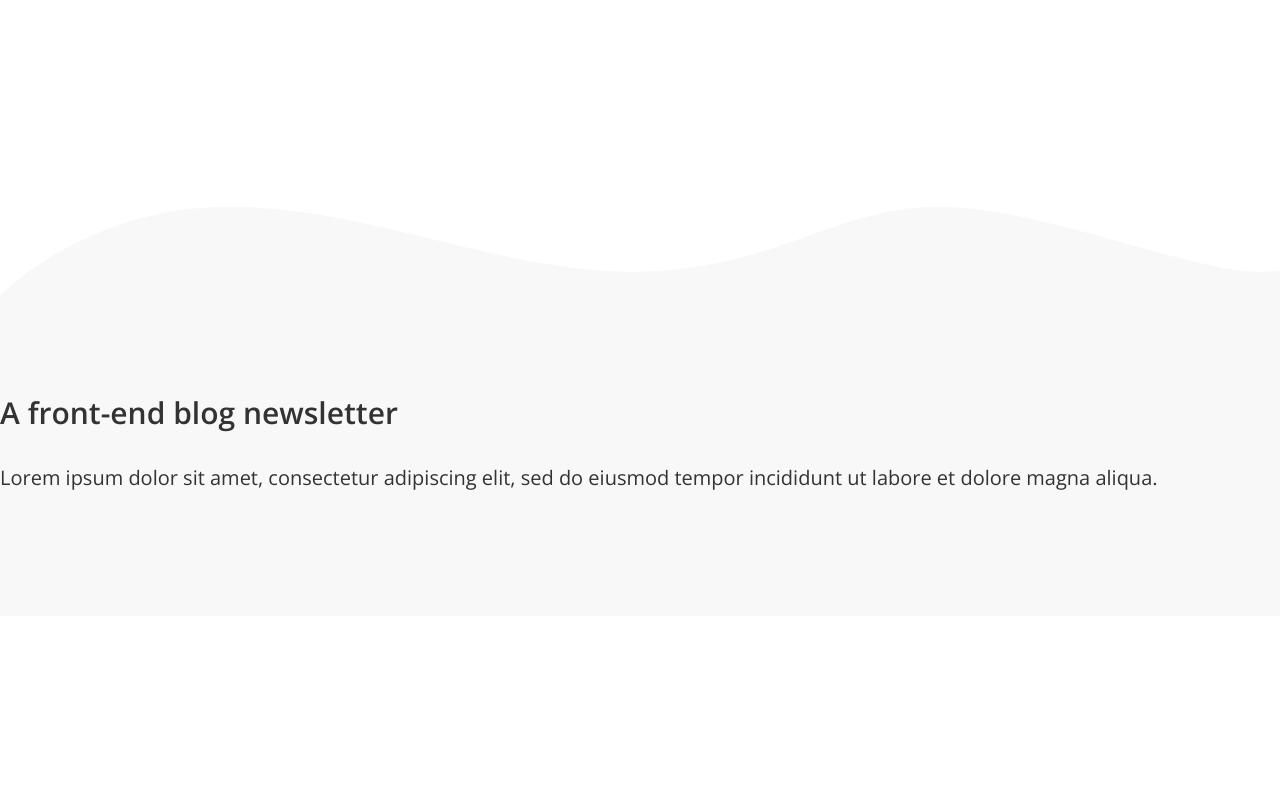
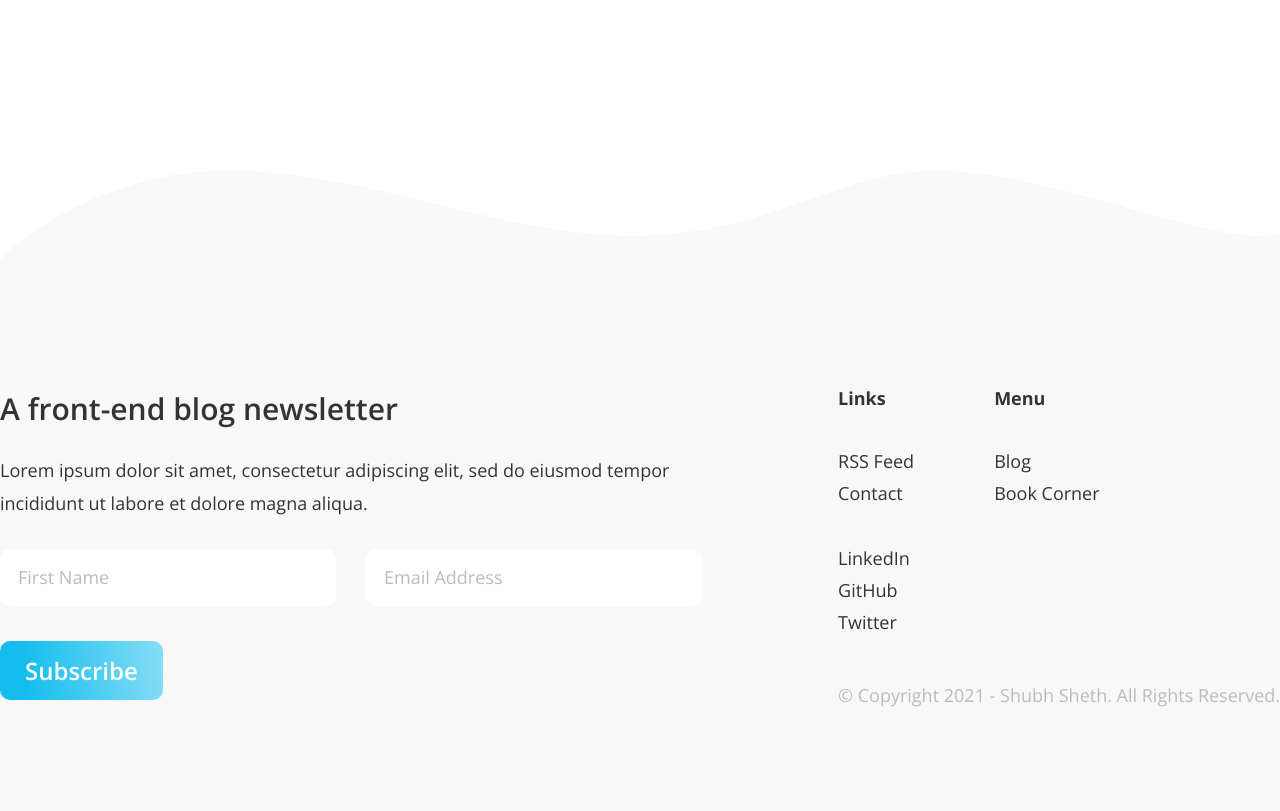
Before and after one commit to shubhsheth/iamshubh, a Gatsby site: page /blog in a window 1280 px wide. Shown: the part 3780-4591 px from the top of the page. Before the commit the page ends 4396 px from the top, so only its background shows below. Built offline with nearby package versions, Linux system fonts and the light colour scheme; Gatsby itself is replaced by a stand-in of ours; some packages are replaced by stand-ins of ours.

Commit message:
Added Footer Elements and Styles

```diff
--- a/src/components/footer/footer.css
+++ b/src/components/footer/footer.css
@@ -2,4 +2,74 @@ footer{
     background: var(--background-color);
     padding: 180px 0 100px;
     clip-path: url(#wave);
+    font-size: 18px;
 }
+
+footer .container {
+    display: grid;
+    grid-template-columns: 1fr 1fr;
+    grid-gap: 40px;
+    justify-content: space-between;
+}
+
+footer .newsletter-form {
+    margin-top: 30px;
+}
+
+footer .fields {
+    display: flex;
+    gap: 30px;
+    margin-bottom: 35px;
+}
+
+footer input {
+    width: 300px;
+}
+
+footer .btn-subscribe {
+    background: linear-gradient(84.33deg, var(--secondary-color) 15%, var(--white-color) 190%);
+    font-size: 24px;
+    font-weight: 600;
+    color: var(--white-color);
+    padding: 8px 25px;
+    border-radius: 10px;
+    transition: all 0.3s ease;
+}
+
+footer .btn-subscribe:hover {
+    background: linear-gradient(84.33deg, var(--secondary-color) 5%, var(--white-color) 180%);
+}
+
+footer .menu {
+    justify-self: flex-end;
+}
+
+footer .menu-links {
+    display: flex;
+    gap: 80px;
+}
+
+footer .links {
+    margin-bottom: 40px;
+}
+
+footer .link-header {
+    font-weight: bold;
+    margin-bottom: 30px;
+}
+
+footer .link {
+    display: block;
+}
+
+footer .link:hover {
+    text-decoration: underline;
+}
+
+footer .link-spacer {
+    height: 32px;
+}
+
+footer .copyright {
+    color: var(--light-body-color);
+}
--- a/src/components/footer/footer.js
+++ b/src/components/footer/footer.js
@@ -3,29 +3,55 @@ import React from "react"
 
 import './footer.css'
 
-
 const Footer = () => {
     return (
-        <>
+        <footer>
             <svg width="0" height="0">
                 <clipPath id="wave">
                     <path d="M1920 697.723V53.7232C1920 53.7232 1795 -7.27619 1608.5 0.723234C1422 8.72266 1332 65.7227 1260 65.7227C1188 65.7227 1038.5 -0.276188 936 0.723234C833.5 1.72266 770 65.7227 633.5 65.7227C497 65.7227 370 0.723234 228 0.723234C86 0.723234 0 89.7227 0 89.7227V697.723H1920Z" fill="#F8F8F8"/>
                 </clipPath>
             </svg>
-            <footer>
             <div className="container">
                 <div className="newsletter">
                     <h3>A front-end blog newsletter</h3>
                     <p>
                         Lorem ipsum dolor sit amet, consectetur adipiscing elit, sed do eiusmod tempor incididunt ut labore et dolore magna aliqua.
                     </p>
+                    <form className="newsletter-form">
+                        <div className="fields">
+                            <input type="text" name="newsletter[name]" className="input name" placeholder="First Name" />
+                            <input type="email" name="newsletter[email]" className="input email" placeholder="Email Address" />
+                        </div>
+                        <a href="javascript:void(0)" className="btn btn-subscribe">Subscribe</a>
+                    </form>
                 </div>
                 <div className="menu">
-
+                    <div className="menu-links">
+                        <div className="links">
+                            <div className="link-header">
+                                Links
+                            </div>
+                            <Link className="link" to="/">RSS Feed</Link>
+                            <Link className="link" to="/">Contact</Link>
+                            <div className="link-spacer"></div>
+                            <a className="link" href="/">LinkedIn</a>
+                            <a className="link" href="/">GitHub</a>
+                            <a className="link" href="/">Twitter</a>
+                        </div>
+                        <div className="links">
+                            <div className="link-header">
+                                Menu
+                            </div>
+                            <Link className="link" to="/">Blog</Link>
+                            <Link className="link" to="/">Book Corner</Link>
+                        </div>
+                    </div>
+                    <div className="copyright">
+                        &copy; Copyright {new Date().getFullYear()} - Shubh Sheth. All Rights Reserved.
+                    </div>
                 </div>
             </div>
         </footer>
-        </>
     )
 }
 
```
Lines whose indentation alone changed are shown as unchanged.
